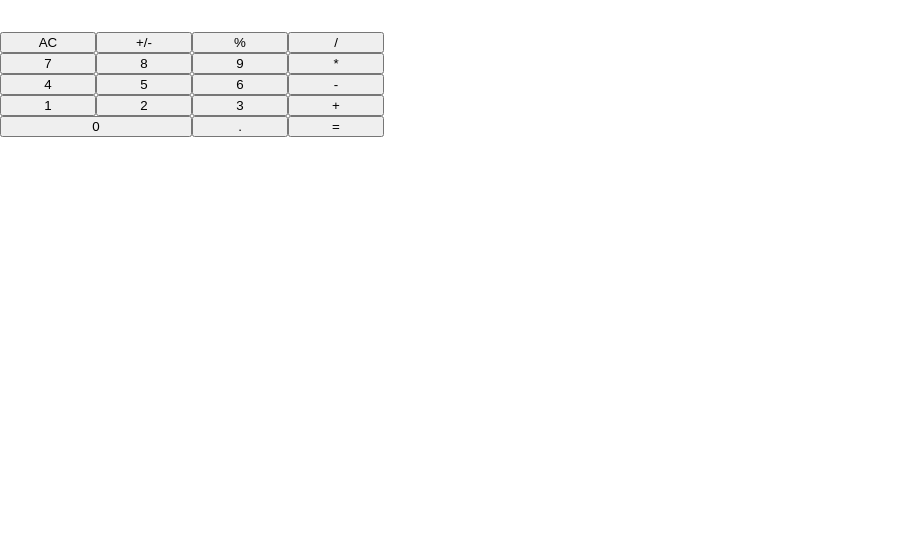
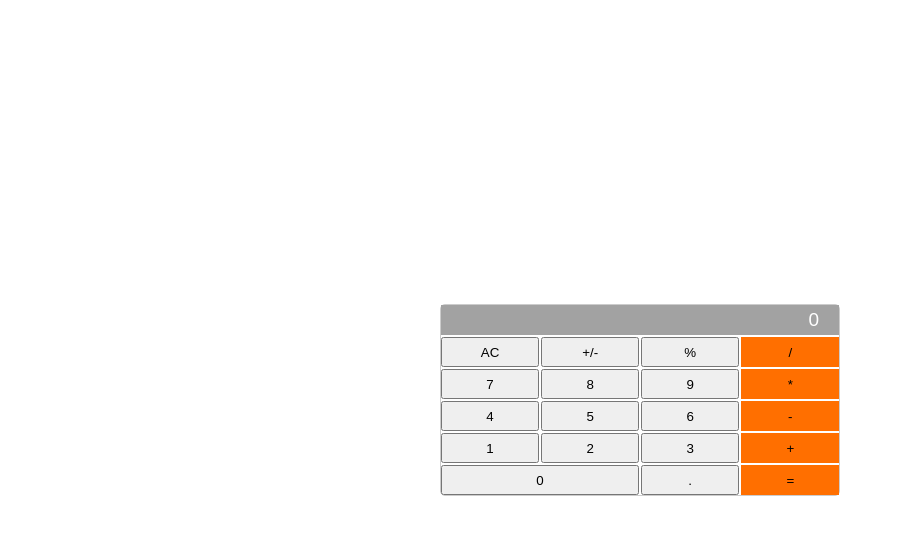
Before and after one commit to Zel-hub7/math-magicians, a React (Create React App) app: page / in a window 1280 px wide. Shown: the top 534 px of the page, without its empty margins (0-903 px from the left). Built offline with nearby package versions, Linux system fonts and the light colour scheme.

Commit message:
create the calculator structure

```diff
--- a/src/Components/calculator.css
+++ b/src/Components/calculator.css
@@ -3,13 +3,44 @@
 }
 body {
   margin: 0;
-  padding: 0;
+
 }
+.calculator-screen {
+  width: 100%;
+  font-size: 19px;
+  height: 30px;
+  border: none;
+  background-color: #a2a2a2;
+  color: #fff;
+  text-align: right;
+  padding-right: 20px;
+  padding-left: 10px;
+}
+.calculator {
+  border: 1px solid #ccc;
+  border-radius: 5px;
+  position: absolute;
+  top: 50%;
+  left: 50%;
+  transform: translate(-50%, -50%);
+  width: 400px;
+}
+button {
+  height: 30px;
+
+
+}
+.oper {
+  background-color: rgb(255, 111, 0);
+  border: none;
+
+}
+
 .calculator-grid {
   display: grid;
-  margin-top: 2rem;
-  grid-template-columns: repeat(4, 6rem);
-
+  margin-top: 2px;
+  grid-template-columns: repeat(4, 6.13rem);
+  gap: 2px;
 }
 .span-two {
   grid-column: span 2;
--- a/src/Components/calculator.js
+++ b/src/Components/calculator.js
@@ -1,34 +1,34 @@
-import './calculator.css'
+import "./calculator.css";
 function Calculator() {
-  return(
-  <div className='calculator'>
-  <div className=''>
+  return (
+    <div className="calculator">
 
-  </div>
+          <input className="calculator-screen" type="text" class="calculator-screen" value="0" disabled />
+
       <div className="calculator-grid">
+
         <button>AC</button>
         <button>+/-</button>
         <button>%</button>
-    <button>/</button>
+        <button className="oper">/</button>
         <button>7</button>
         <button>8</button>
         <button>9</button>
-    <button>*</button>
+        <button className="oper">*</button>
         <button>4</button>
         <button>5</button>
         <button>6</button>
-    <button>-</button>
+        <button className="oper">-</button>
         <button>1</button>
         <button>2</button>
         <button>3</button>
-    <button>+</button>
-    <button className='span-two'>0</button>
+        <button className="oper">+</button>
+        <button className="span-two">0</button>
         <button>.</button>
-      <button>=</button>
-
+        <button className="oper">=</button>
       </div>
     </div>
-  )
+  );
 }
 
 export default Calculator;
```
Lines whose indentation alone changed are shown as unchanged.
